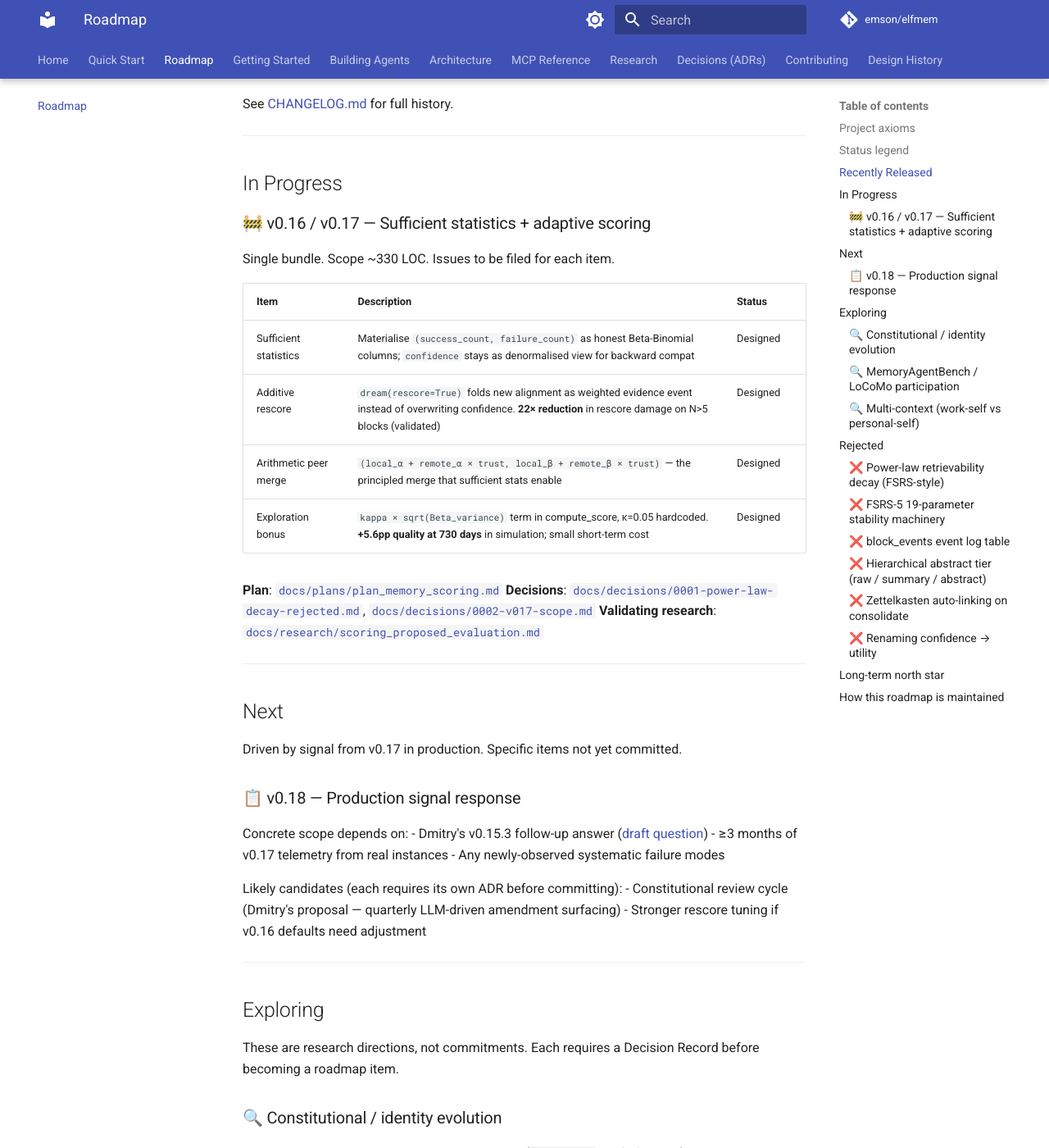
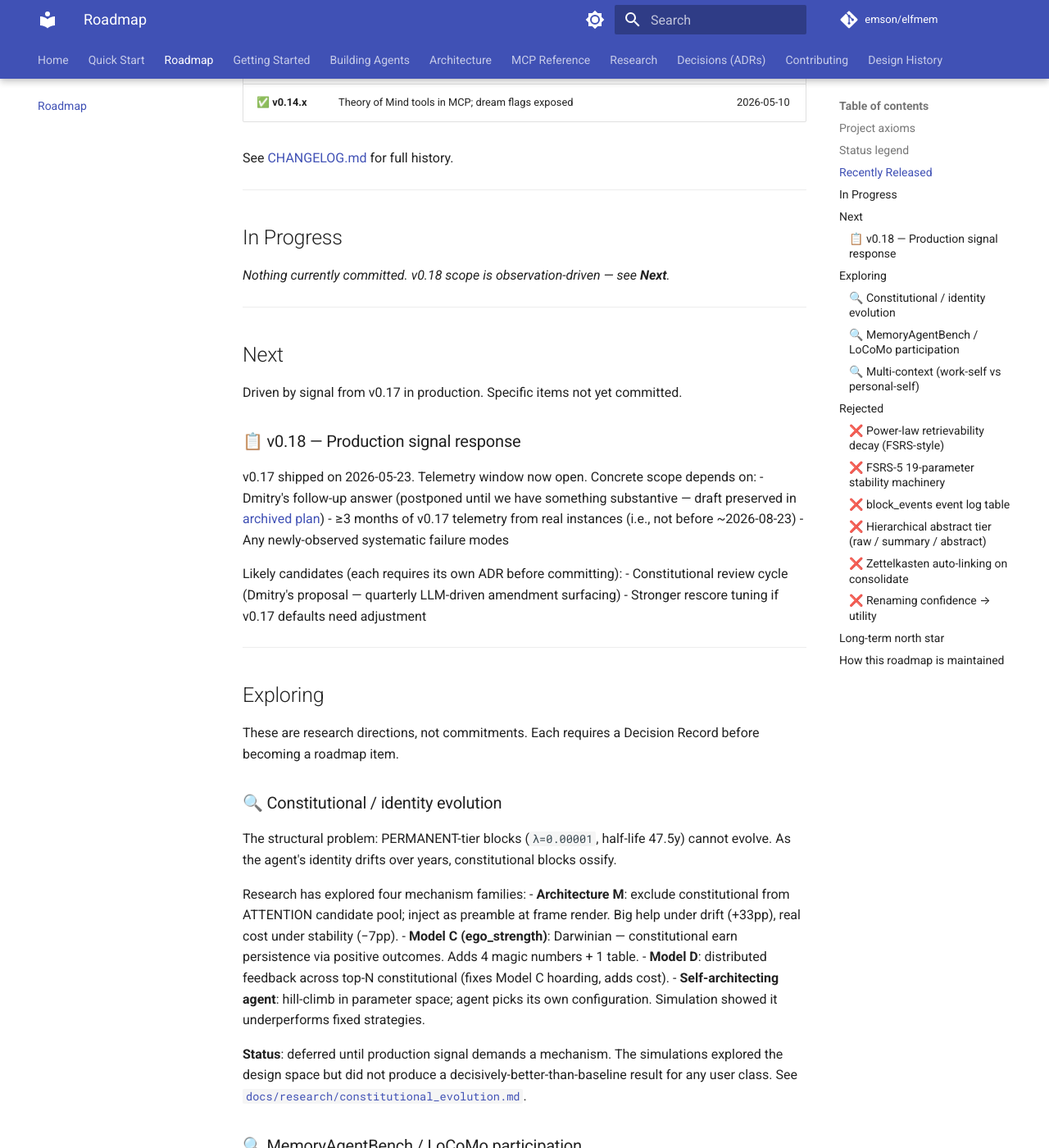
Before and after one commit to emson/elfmem, an MkDocs documentation site: the page built from docs/roadmap.md, in a window 1280 px wide and 1400 px high, scrolled down 1577 px. Shown: the whole window at 82% size. Built offline with MkDocs 1.6.1 and Material for MkDocs 9.7.7, drawn with Linux system fonts in a browser that asks for light colours; comment, search, counter and statistics services are not loaded; some of the changed text lies outside the part shown.

Commit message:
docs: move v0.17.0 from In Progress to Recently Released (#66)

```diff
--- a/docs/roadmap.md
+++ b/docs/roadmap.md
@@ -12,7 +12,7 @@
 > **What this is not**: a calendar. elfmem is solo OSS. Dates are illustrative;
 > sequence is what matters.
 >
-> **Last reviewed**: 2026-05-24. Reviewed quarterly. Open issues at
+> **Last reviewed**: 2026-05-23 (post-v0.17 release). Reviewed quarterly. Open issues at
 > [github.com/emson/elfmem/issues](https://github.com/emson/elfmem/issues).
 
 ---
@@ -46,6 +46,7 @@
 
 | Version | Highlights | Date |
 |---|---|---|
+| ✅ **v0.17.0** | Bayesian sufficient statistics (α, β); additive rescore (22× damage reduction); arithmetic peer merge (BUNDLE_VERSION 2); exploration bonus (κ=0.05) ([#65](https://github.com/emson/elfmem/pull/65)) | 2026-05-23 |
 | ✅ **v0.15.3** | Cold-start centrality floor for fresh blocks ([#61](https://github.com/emson/elfmem/issues/61)) | 2026-05-17 |
 | ✅ **v0.15.2** | Removed confidence cliff at alignment_score=0.70 ([#60](https://github.com/emson/elfmem/issues/60)) | 2026-05-16 |
 | ✅ **v0.15.1** | Surface `connect()` relation conflicts; fix token under-counting ([#59](https://github.com/emson/elfmem/issues/59)) | 2026-05-14 |
@@ -58,20 +59,7 @@
 
 ## In Progress
 
-### 🚧 v0.16 / v0.17 — Sufficient statistics + adaptive scoring
-
-Single bundle. Scope ~330 LOC. Issues to be filed for each item.
-
-| Item | Description | Status |
-|---|---|---|
-| Sufficient statistics | Materialise `(success_count, failure_count)` as honest Beta-Binomial columns; `confidence` stays as denormalised view for backward compat | Designed |
-| Additive rescore | `dream(rescore=True)` folds new alignment as weighted evidence event instead of overwriting confidence. **22× reduction** in rescore damage on N>5 blocks (validated) | Designed |
-| Arithmetic peer merge | `(local_α + remote_α × trust, local_β + remote_β × trust)` — the principled merge that sufficient stats enable | Designed |
-| Exploration bonus | `kappa × sqrt(Beta_variance)` term in compute_score, κ=0.05 hardcoded. **+5.6pp quality at 730 days** in simulation; small short-term cost | Designed |
-
-**Plan**: [`docs/plans/plan_memory_scoring.md`](docs/plans/plan_memory_scoring.md)
-**Decisions**: [`docs/decisions/0001-power-law-decay-rejected.md`](docs/decisions/0001-power-law-decay-rejected.md), [`docs/decisions/0002-v017-scope.md`](docs/decisions/0002-v017-scope.md)
-**Validating research**: [`docs/research/scoring_proposed_evaluation.md`](docs/research/scoring_proposed_evaluation.md)
+_Nothing currently committed. v0.18 scope is observation-driven — see **Next**._
 
 ---
 
@@ -81,14 +69,14 @@
 
 ### 📋 v0.18 — Production signal response
 
-Concrete scope depends on:
-- Dmitry's v0.15.3 follow-up answer ([draft question](docs/plans/plan_memory_scoring.md#appendix---draft-follow-up-question-for-dmitry-issue-50))
-- ≥3 months of v0.17 telemetry from real instances
+v0.17 shipped on 2026-05-23. Telemetry window now open. Concrete scope depends on:
+- Dmitry's follow-up answer (postponed until we have something substantive — draft preserved in [archived plan](docs/plans/archive/plan_memory_scoring.md#appendix---draft-follow-up-question-for-dmitry-issue-50))
+- ≥3 months of v0.17 telemetry from real instances (i.e., not before ~2026-08-23)
 - Any newly-observed systematic failure modes
 
 Likely candidates (each requires its own ADR before committing):
 - Constitutional review cycle (Dmitry's proposal — quarterly LLM-driven amendment surfacing)
-- Stronger rescore tuning if v0.16 defaults need adjustment
+- Stronger rescore tuning if v0.17 defaults need adjustment
 
 ---
 
```
Also changed, not shown: ROADMAP.md (+7 -19 lines).
